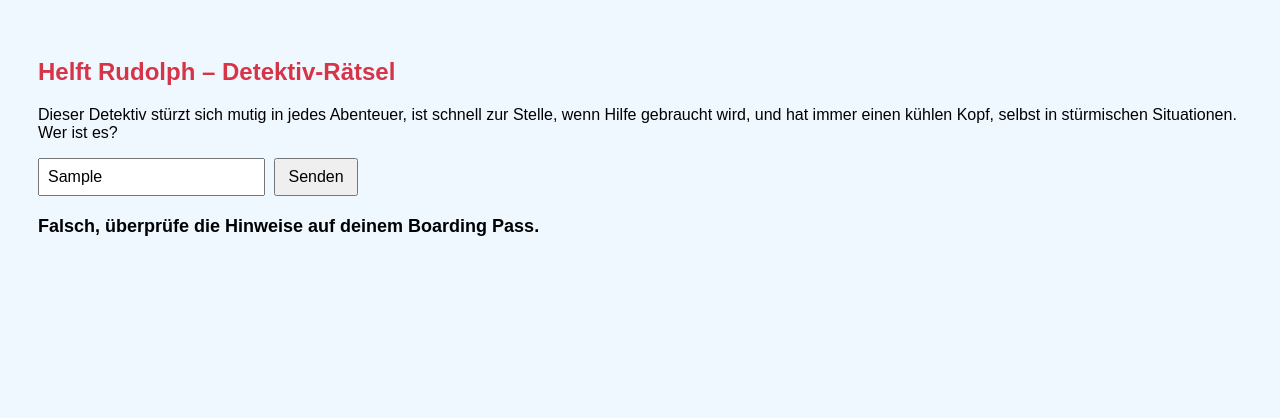
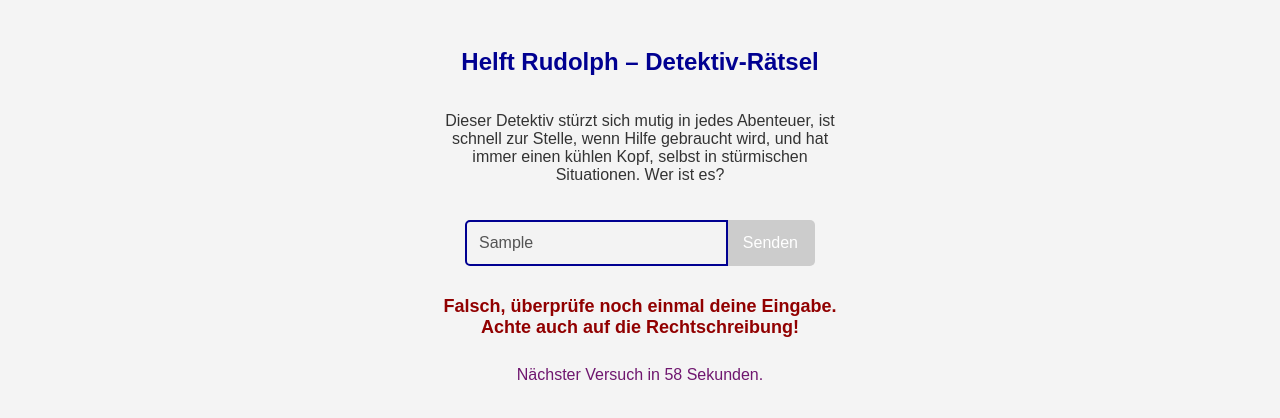
Before and after one commit to GMS-01/helft-rudolph, a plain HTML site: page index.html in a window 1280 px wide. Both pictures are taken after typing "Sample" into the empty fields and a click on the button "Senden". Drawn offline with Linux system fonts and the light colour scheme.

Commit message:
Update index.html

```diff
--- a/index.html
+++ b/index.html
@@ -2,13 +2,88 @@
 <html lang="de">
 <head>
 <meta charset="UTF-8">
+<meta name="viewport" content="width=device-width, initial-scale=1.0">
 <title>Helft Rudolph – Detektiv-Rätsel</title>
 <style>
-    body { font-family: Arial, sans-serif; padding: 30px; background-color: #f0f8ff; }
-    h2 { color: #d63447; }
-    input { padding: 8px; font-size: 16px; }
-    button { padding: 8px 12px; font-size: 16px; margin-left: 5px; }
-    #result { margin-top: 20px; font-weight: bold; font-size: 18px; }
+    /* Farben: 0 0 145 (Dunkelblau), 111 22 111 (Dunkelviolett/Magenta) */
+    :root {
+        --primary-color: rgb(0, 0, 145);
+        --secondary-color: rgb(111, 22, 111);
+        --background-light: #f4f4f4; /* Hellgrau für besseren Kontrast */
+    }
+
+    body {
+        font-family: Arial, sans-serif;
+        padding: 20px;
+        background-color: var(--background-light);
+        color: #333;
+        display: flex;
+        flex-direction: column;
+        align-items: center;
+        text-align: center;
+        min-height: 100vh;
+        box-sizing: border-box;
+    }
+
+    h2 {
+        color: var(--primary-color);
+        margin-bottom: 20px;
+    }
+
+    p {
+        max-width: 400px;
+    }
+
+    #input-group {
+        display: flex;
+        width: 90%;
+        max-width: 350px;
+        margin-top: 20px;
+    }
+
+    input {
+        flex-grow: 1;
+        padding: 12px;
+        font-size: 16px;
+        border: 2px solid var(--primary-color);
+        border-radius: 5px 0 0 5px;
+    }
+
+    button {
+        padding: 12px 15px;
+        font-size: 16px;
+        background-color: var(--secondary-color);
+        color: white;
+        border: 2px solid var(--secondary-color);
+        border-left: none;
+        border-radius: 0 5px 5px 0;
+        cursor: pointer;
+        transition: background-color 0.3s;
+    }
+
+    button:hover:not(:disabled) {
+        background-color: rgb(130, 40, 130);
+    }
+
+    button:disabled {
+        background-color: #ccc;
+        border-color: #ccc;
+        cursor: not-allowed;
+    }
+
+    #result {
+        margin-top: 30px;
+        font-weight: bold;
+        font-size: 18px;
+        color: var(--primary-color);
+        min-height: 25px; /* Platzhalter für Nachricht */
+    }
+
+    #countdown {
+        color: var(--secondary-color);
+        margin-top: 10px;
+        font-size: 16px;
+    }
 </style>
 </head>
 <body>
@@ -16,24 +91,75 @@
 <h2>Helft Rudolph – Detektiv-Rätsel</h2>
 <p>Dieser Detektiv stürzt sich mutig in jedes Abenteuer, ist schnell zur Stelle, wenn Hilfe gebraucht wird, und hat immer einen kühlen Kopf, selbst in stürmischen Situationen. Wer ist es?</p>
 
-<input type="text" id="answer" placeholder="Name eingeben">
-<button onclick="checkAnswer()">Senden</button>
+<div id="input-group">
+    <input type="text" id="answer" placeholder="Name eingeben">
+    <button id="submitButton" onclick="checkAnswer()">Senden</button>
+</div>
 
 <p id="result"></p>
+<p id="countdown"></p>
 
 <script>
+// Zustand der Sperre
+let isLocked = false;
+const LOCK_DURATION = 60; // 60 Sekunden = 1 Minute
+const CORRECT_NAME = "jack blizzard";
+const resultElement = document.getElementById("result");
+const countdownElement = document.getElementById("countdown");
+const inputField = document.getElementById("answer");
+const submitButton = document.getElementById("submitButton");
+
 function checkAnswer() {
-    // Eingabe auslesen, Leerzeichen entfernen, Kleinbuchstaben für Vergleich
-    var ans = document.getElementById("answer").value.trim().toLowerCase();
+    if (isLocked) {
+        resultElement.innerHTML = "Bitte warten Sie, die Eingabe ist gesperrt.";
+        return;
+    }
 
-    // Richtiger Name
-    var correctName = "jack blizzard";
+    // Eingabe auslesen, Leerzeichen entfernen, Kleinbuchstaben für den flexiblen Vergleich
+    var ans = inputField.value.trim().toLowerCase();
 
-    if(ans === correctName){
-        document.getElementById("result").innerHTML = "Richtig! Hier ist der nächste Hinweis: Code für Geschenk 482";
+    if (ans === CORRECT_NAME) {
+        // ********** ERFOLG: NEUER HINWEIS EINGEFÜGT **********
+        resultElement.style.color = 'rgb(34, 139, 34)'; // Grün für Erfolg
+        resultElement.innerHTML = "Richtig! Was achtlos weggeworfen scheint, birgt manchmal mehr als nur Müll. Altes verbindet sich mit Neuem — such, wo Farben erzählen und Zahlen sprechen. Vielleicht hilft dir ein Relikt vergangener Gespräche, ihr Geheimnis zu entschlüsseln.";
+        countdownElement.innerHTML = "";
+        submitButton.disabled = true; // Button deaktivieren nach Erfolg
     } else {
-        document.getElementById("result").innerHTML = "Falsch, überprüfe die Hinweise auf deinem Boarding Pass.";
+        // ********** FEHLER **********
+        resultElement.style.color = 'rgb(145, 0, 0)'; // Rot für Fehler
+
+        // Die korrigierte Fehlermeldung
+        resultElement.innerHTML = "Falsch, überprüfe noch einmal deine Eingabe. Achte auch auf die Rechtschreibung!";
+
+        // Sperre für eine Minute
+        lockInput();
     }
+}
+
+function lockInput() {
+    isLocked = true;
+    submitButton.disabled = true;
+    inputField.disabled = true;
+    let timeRemaining = LOCK_DURATION;
+
+    // Startet und zeigt den Countdown an
+    countdownElement.innerHTML = `Nächster Versuch in ${timeRemaining} Sekunden.`;
+
+    const countdownInterval = setInterval(() => {
+        timeRemaining--;
+        countdownElement.innerHTML = `Nächster Versuch in ${timeRemaining} Sekunden.`;
+
+        if (timeRemaining <= 0) {
+            clearInterval(countdownInterval);
+            isLocked = false;
+            submitButton.disabled = false;
+            inputField.disabled = false;
+            countdownElement.innerHTML = "Eingabe ist wieder möglich.";
+            resultElement.innerHTML = ""; // Fehlermeldung nach Ablauf der Sperre entfernen
+            inputField.value = ""; // Eingabefeld leeren
+            inputField.focus(); // Fokus zurück auf das Eingabefeld
+        }
+    }, 1000); // Aktualisierung jede Sekunde
 }
 </script>
 
```
